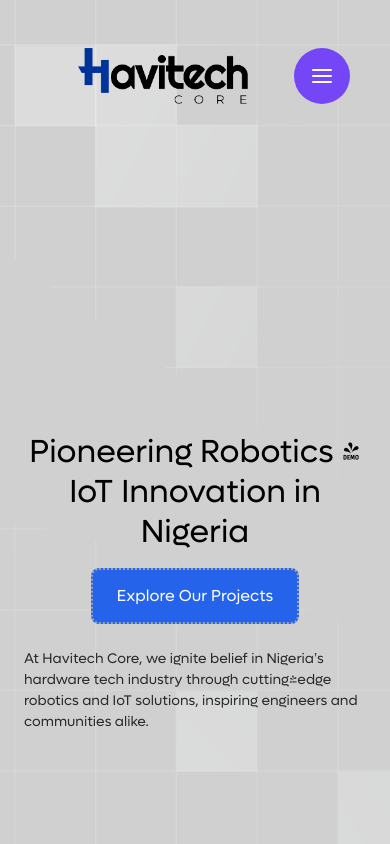
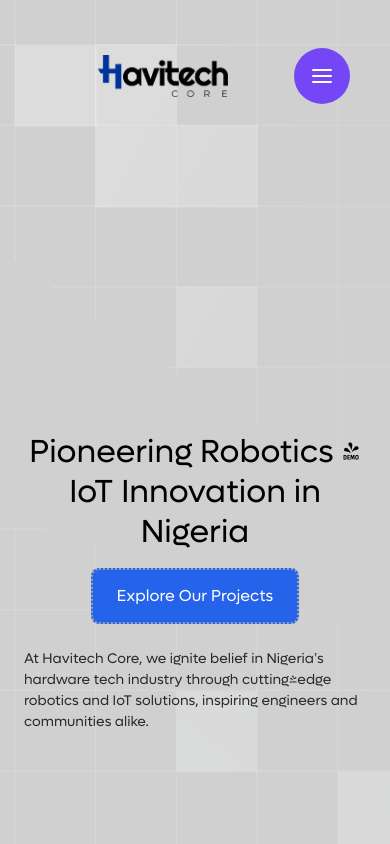
Before and after one commit to Festivemena/byhavi, a Next.js app: page / in a window 390 px wide. Shown: the top 844 px of the page. Built offline with nearby package versions, Linux system fonts and the light colour scheme.

Commit message:
Update Navbar.jsx

```diff
--- a/src/app/components/Navbar.jsx
+++ b/src/app/components/Navbar.jsx
@@ -29,9 +29,9 @@
           <Image
             src="/image/branding havitech main logo.png"
             alt="Havitech Logo"
-            width={170}
-            height={140}
-            className="inline-block md:hidden mr-2"
+            width={130}
+            height={90}
+            className="flex md:hidden mr-2"
           />
         </div>
 
```
